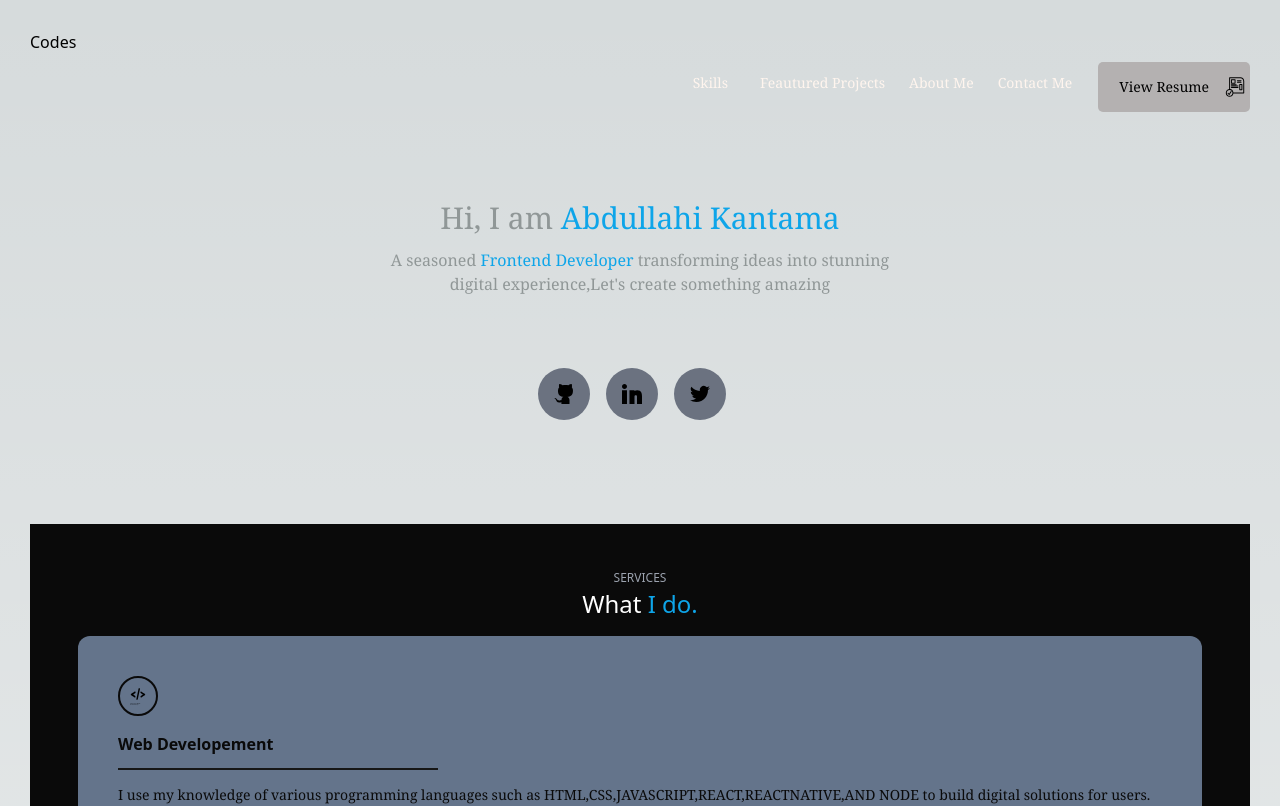
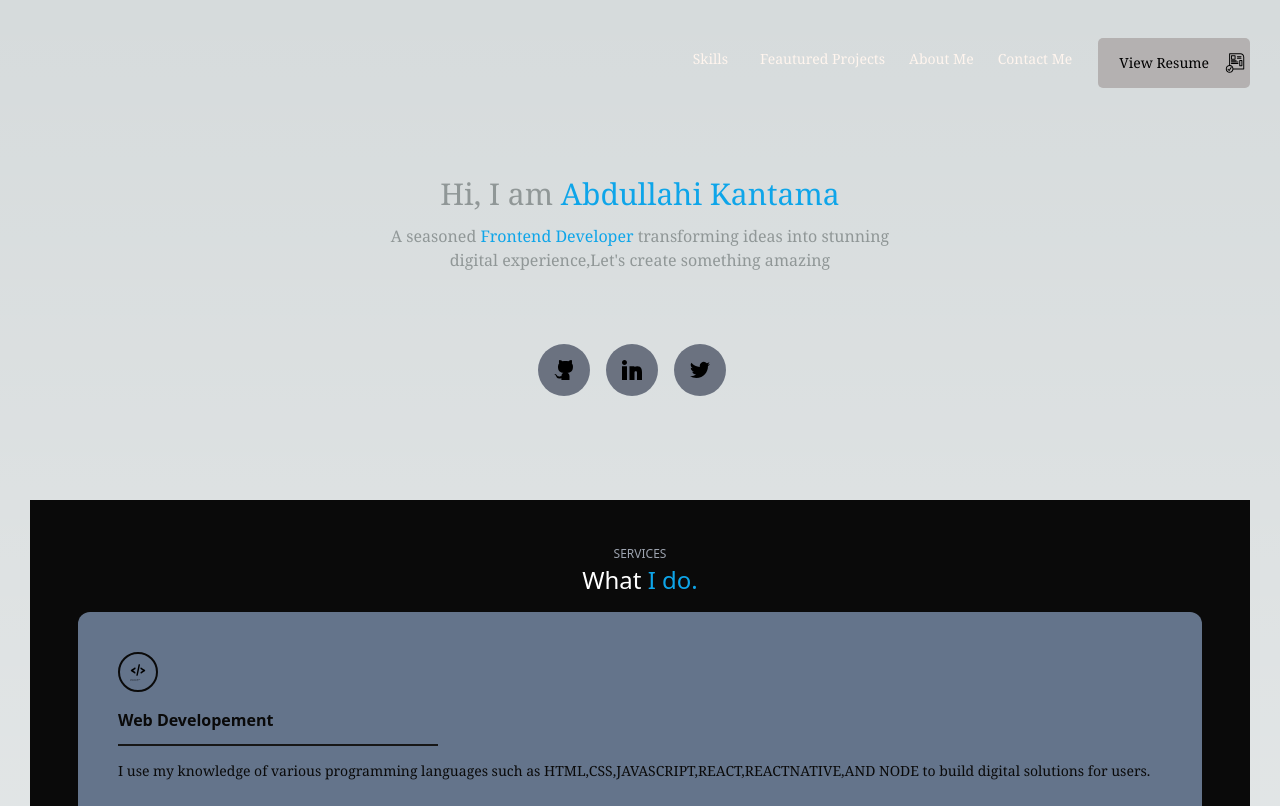
Before and after one commit to Abdull56/kantamas-portfolio, a Next.js app: page / in a window 1280 px wide. Shown: the top 806 px of the page. Built offline with nearby package versions, Linux system fonts and the light colour scheme.

Commit message:
minor changes

```diff
--- a/src/app/page.tsx
+++ b/src/app/page.tsx
@@ -6,15 +6,14 @@ import Main from "./main/page";
 import AboutMe from "./aboutMe/page";
 import Skills from "./skills/page";
 import Contact from "./contact/page";
-import Link from "next/link";
+import SideBar from "./sideBar/page";
 
 export default function Home() {
   return (
     <main>
       <BrowserRouter>
         <div>
-          <Link href={"/codes"}>Codes</Link>
-          {/* <SideBar /> */}
+          <SideBar />
           <Header />
           <Main />
           <AboutMe />
```
